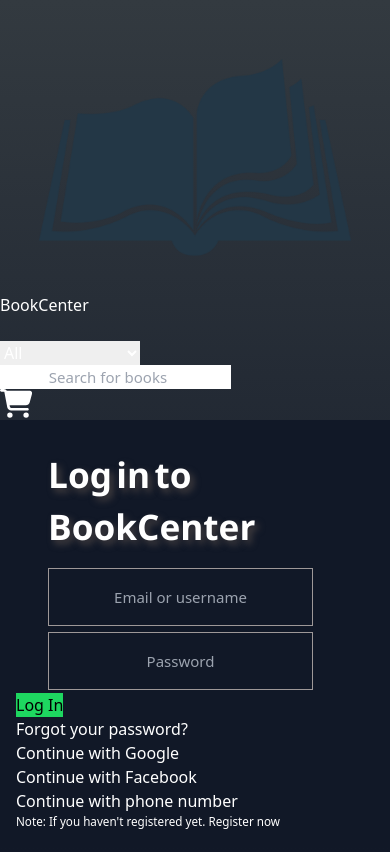
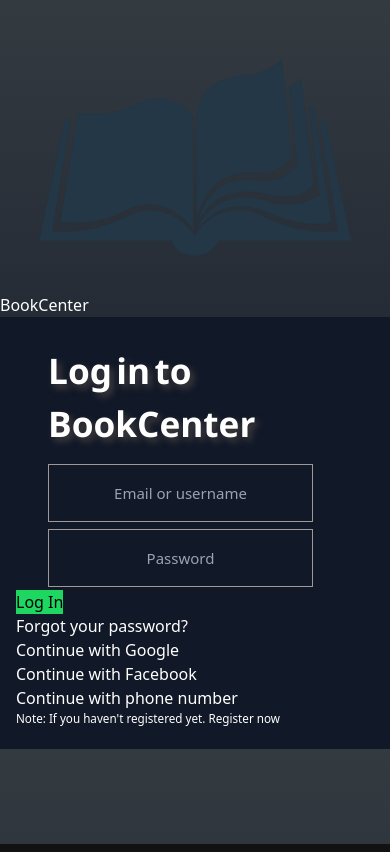
Before and after one commit to vikashsprem/Book-Store-Application-Frontend, a React (Vite) app: page /auth/login in a window 390 px wide. Built offline with nearby package versions, Linux system fonts and the light colour scheme.

Commit message:
Responsive design of signup page and fix some issues

```diff
--- a/src/authComponent/Signup.jsx
+++ b/src/authComponent/Signup.jsx
@@ -24,7 +24,7 @@
             <div className="flex justify-center h-screen">
                 {/* write a message to send sucessfully and one button for go back and login */}
 
-                <form onSubmit={handleSubmit} className="space-y-6 w-2/5 p-3 rounded-md" id="form">
+                <form onSubmit={handleSubmit} className="space-y-6 max-w-md p-3 m-2 rounded-md" id="form">
                     <div className="font-semibold p-2">
                         <p className="text-3xl text-green-500" style={{ wordSpacing: '-0.2rem', fontFamily: 'cursive' }}>An email has been sent to your account successfully.</p>
                     </div>
--- a/src/components/NavBar.jsx
+++ b/src/components/NavBar.jsx
@@ -19,24 +19,24 @@
                     </Link>
                     <div className="flex md:order-2">
                         {/* <!-- Menu butoon on mobile view --> */}
-                        <button data-collapse-toggle="navbar-search" type="button" className="inline-flex items-center p-2 w-10 h-10 justify-center text-sm text-gray-500 rounded-lg md:hidden hover:bg-gray-100 focus:outline-none focus:ring-2 focus:ring-gray-200 dark:text-gray-400 dark:hover:bg-gray-700 dark:focus:ring-gray-600" aria-controls="navbar-search" aria-expanded="false">
+                        {/* <button data-collapse-toggle="navbar-search" type="button" className="inline-flex items-center p-2 w-10 h-10 justify-center text-sm text-gray-500 rounded-lg md:hidden hover:bg-gray-100 focus:outline-none focus:ring-2 focus:ring-gray-200 dark:text-gray-400 dark:hover:bg-gray-700 dark:focus:ring-gray-600" aria-controls="navbar-search" aria-expanded="false">
                             <span className="sr-only">Open main menu</span>
                             <svg className="w-5 h-5" aria-hidden="true" xmlns="http://www.w3.org/2000/svg" fill="none" viewBox="0 0 17 14">
                                 <path stroke="currentColor" strokeLinecap="round" strokeLinejoin="round" strokeWidth="2" d="M1 1h15M1 7h15M1 13h15" />
                             </svg>
-                        </button>
+                        </button> */}
                     </div>
 
                     <div className="flex items-center space-x-3  md:order-2">
 
                         {/* <!-- Long Search bar on desktop view--> */}
                         <div className="">
-                            <SearchBar />
+                            {false && <SearchBar />}
                         </div>
 
 
                         {/* <!-- Cart Icon --> */}
-                        <div className="flex items-center space-x-3 md:order-3">
+                        {/* <div className="flex items-center space-x-3 md:order-3">
                             <Link href="#" role="button" className="relative flex" to="/books/cart">
                                 <FontAwesomeIcon icon={faShoppingCart} className="text-blue-500 hover:text-blue-200" style={{ fontSize: '1.8rem' }} />
                                 {numberOfItemsInCart > 0 && (
@@ -45,7 +45,7 @@
                                     </span>
                                 )}
                             </Link>
-                        </div>
+                        </div> */}
 
                         {/* <!-- Profile Icon --> */}
                         <div className="">
```
